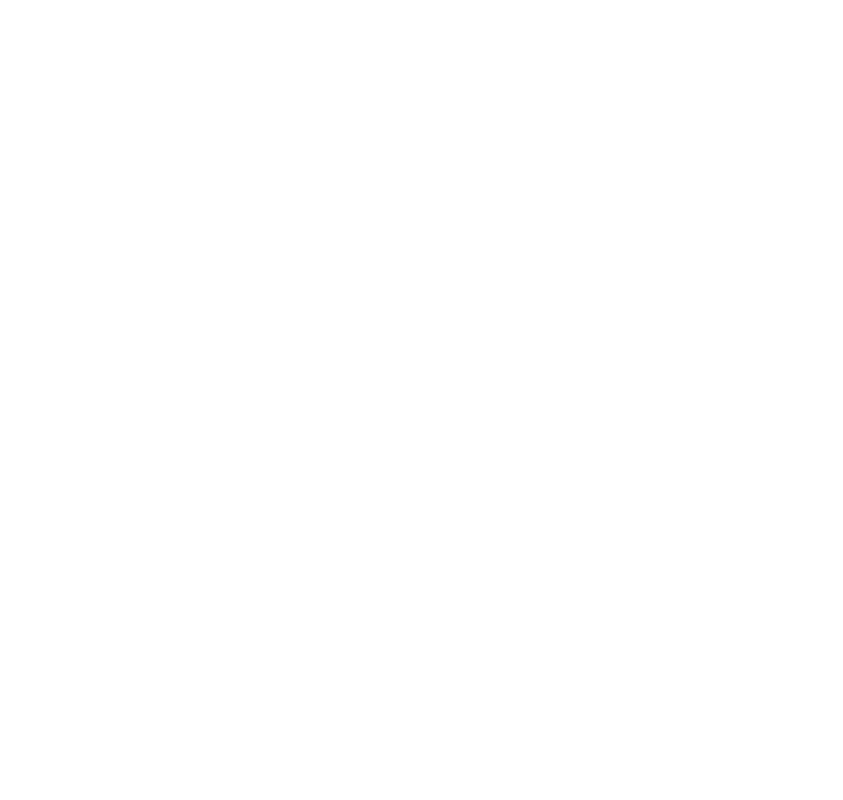
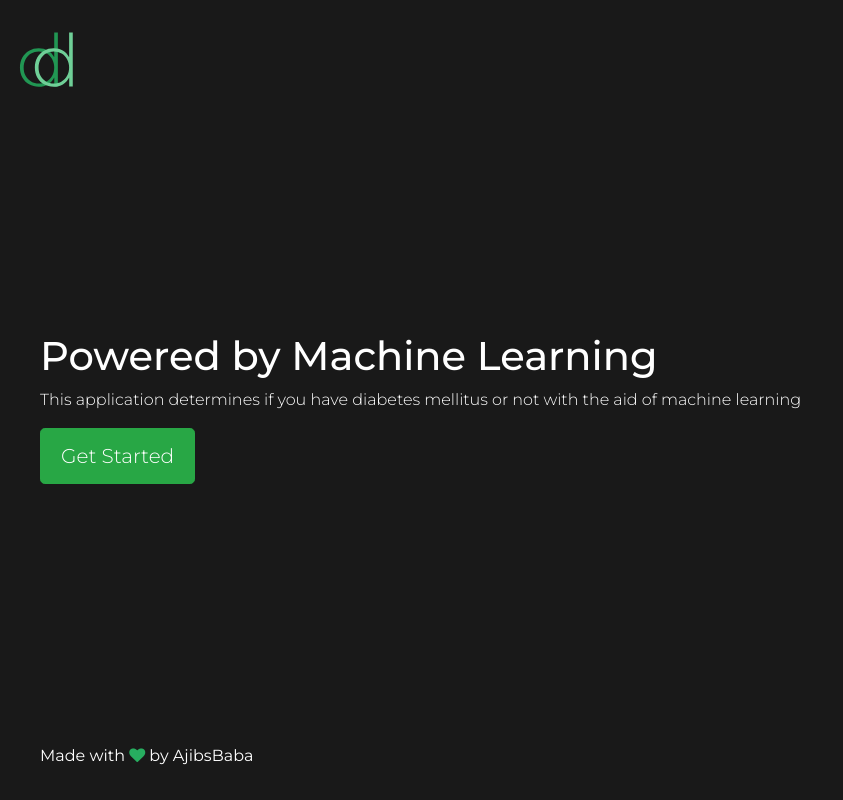
Before and after one commit to AjibsBaba/diabetes-diagnosis, a Flask app: page / in a window 1280 px wide. Before the commit the part shown is empty. Shown: the whole page, without its empty margins (0-843 px from the left). Run offline with Flask 2, Linux system fonts and the light colour scheme; parts of the project's set-up code (start-up, migrations or seed data) failed here and were passed over; some libraries are stand-ins or nearby versions.

Commit message:
added homepage

```diff
--- a/templates/home.html
+++ b/templates/home.html
@@ -1,10 +1,37 @@
 <!DOCTYPE html>
-<html lang="en" dir="ltr">
-    <head>
-        <meta charset="utf-8">
-        <title></title>
-    </head>
-    <body>
-
-    </body>
+<html lang="en">
+<head>
+    <meta http-equiv="Content-Type" content="text/html; charset=UTF-8">
+    <meta name="viewport" content="width=device-width, initial-scale=1, shrink-to-fit=no">
+    <title>Diabetes | Diagonosis</title>
+    <link href="static/main.css" rel="stylesheet">
+    <link rel="icon" type="image/icon" href="static/mainLogo.svg">
+    <link href="https://fonts.googleapis.com/css2?family=Montserrat:wght@300;400;500;800&display=swap" rel="stylesheet">
+    <link rel="stylesheet" href="https://stackpath.bootstrapcdn.com/font-awesome/4.7.0/css/font-awesome.min.css" integrity="sha384-wvfXpqpZZVQGK6TAh5PVlGOfQNHSoD2xbE+QkPxCAFlNEevoEH3Sl0sibVcOQVnN" crossorigin="anonymous">
+    <link rel="stylesheet" href="https://stackpath.bootstrapcdn.com/bootstrap/4.5.2/css/bootstrap.min.css" integrity="sha384-JcKb8q3iqJ61gNV9KGb8thSsNjpSL0n8PARn9HuZOnIxN0hoP+VmmDGMN5t9UJ0Z" crossorigin="anonymous">
+  </head>
+  <body class="text-left custom-background">
+    <div class="container-fluid d-flex w-100 h-100 p-3 mx-auto flex-column">
+  <header class="masthead mb-auto">
+    <div class="inner">
+      <img class="masthead-brand" src="static/logo.svg" width="143" height="71" alt="">
+    </div>
+  </header>
+  <main role="main" class="inner cover">
+    <h1 class="cover-heading" class="text-nowrap">Powered by Machine Learning</h1>
+    <p class="font-weight-light">This application determines if you have diabetes mellitus or not with the aid of machine learning</p>
+    <p class="lead">
+      <a href="{{ url_for('entry') }}" class="btn btn-lg btn-success font-weight-light">Get Started</a>
+    </p>
+  </main>
+  <footer class="mastfoot mt-auto inner cover">
+    <div class="inner">
+        <p>Made with <i class="fa fa-heart" style="color:#27AE60;" aria-hidden="true"></i>
+            by
+            <a class="font-weight-normal text-white mb-2" href="https://github.com/AjibsBaba" target="_blank">AjibsBaba</a>
+        </p>
+    </div>
+  </footer>
+</div>
+</body>
 </html>
```
